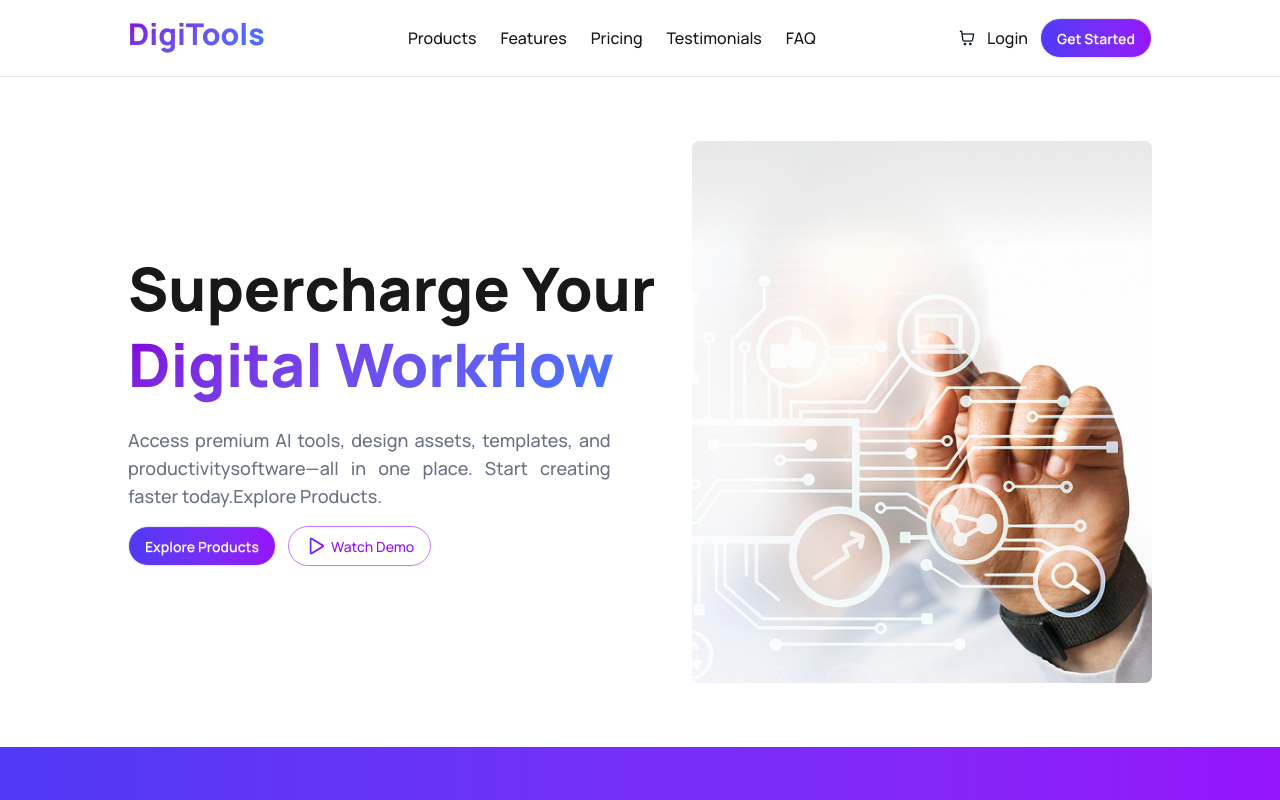
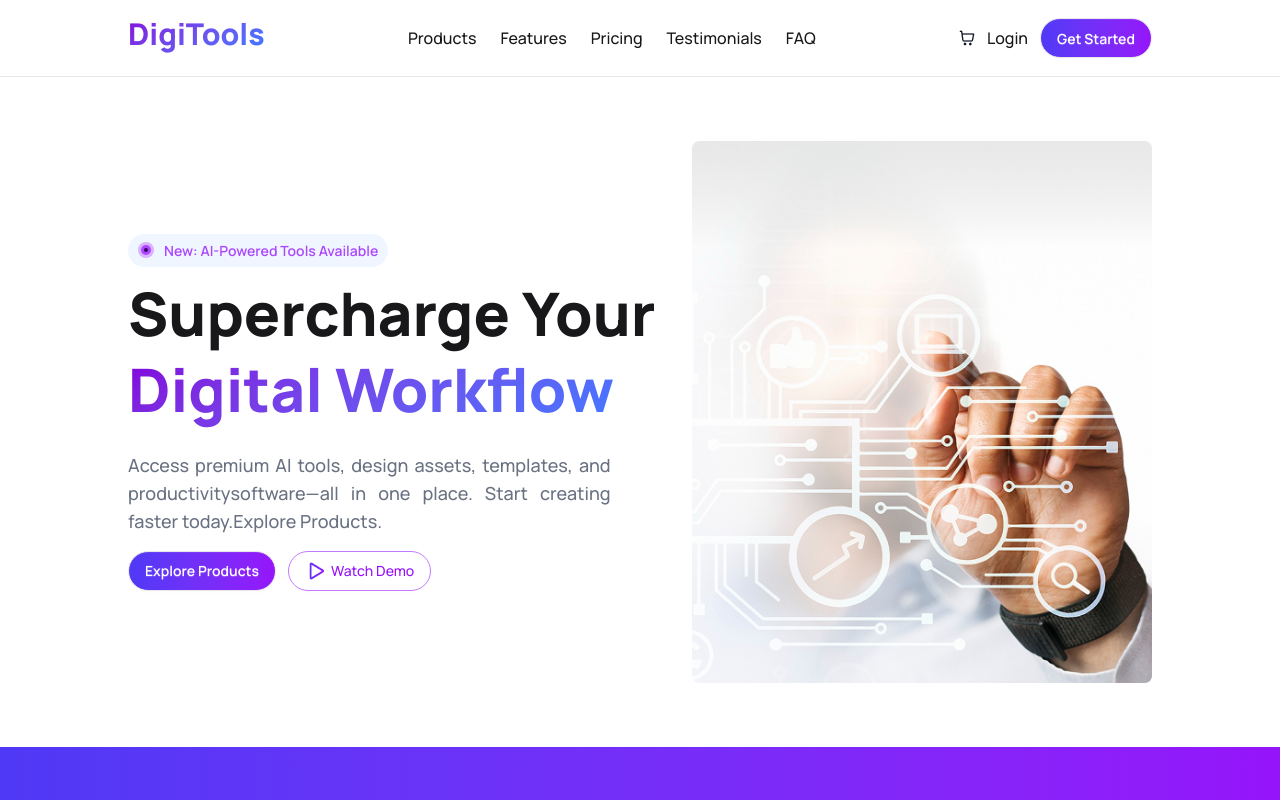
Before and after one commit to developeribrahim13/my-6th-assignment-digitools-platform, a React (Vite) app: page / in a window 1280 px wide. Shown: the top 800 px of the page. Built offline with nearby package versions, Linux system fonts and the light colour scheme.

Commit message:
add badge to banner component

```diff
--- a/src/components/banner/Banner.jsx
+++ b/src/components/banner/Banner.jsx
@@ -6,6 +6,16 @@ const Banner = () => {
         <div className='max-w-[80%] mx-auto my-16'>
             <div className='flex flex-col-reverse md:flex-row justify-between items-center gap-7'>
                 <div className='space-y-4 flex-7'>
+                    <div className='flex justify-start'>
+                    <div className='flex gap-2.5 items-center justify-center py-1.5 px-2.5 rounded-3xl bg-blue-50'>
+                        <div className='rounded-full w-4 h-4 bg-purple-300 flex justify-center items-center'>
+                            <div className=' rounded-full w-2.5 h-2.5 bg-purple-500 flex justify-center items-center'>
+                                <div className='rounded-full w-1 h-1 bg-purple-950'></div>
+                            </div>
+                        </div>
+                        <p className='text-purple-500 font-[600] text-[14px] whitespace-nowrap'>New: AI-Powered Tools Available</p>
+                    </div>
+                    </div>
                     <h1 className='text-3xl md:text-6xl font-extrabold'>Supercharge Your</h1>
                     <h1 className='text-3xl md:text-6xl font-extrabold bg-linear-[-35deg] from-blue-500 to-purple-700 text-transparent bg-clip-text pb-4'>Digital Workflow</h1>
                     <p className='font-medium text-lg text-gray-500 text-left md:text-justify max-w-[90%]'>Access premium AI tools, design assets, templates, and productivitysoftware—all in one place. Start creating faster today.Explore Products.</p>
```
